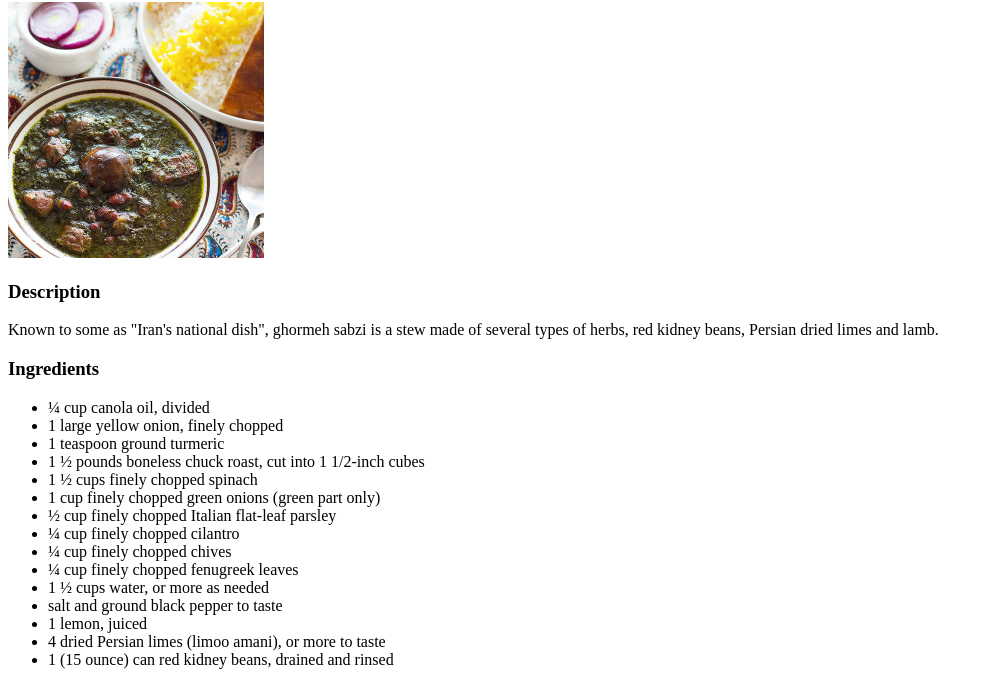
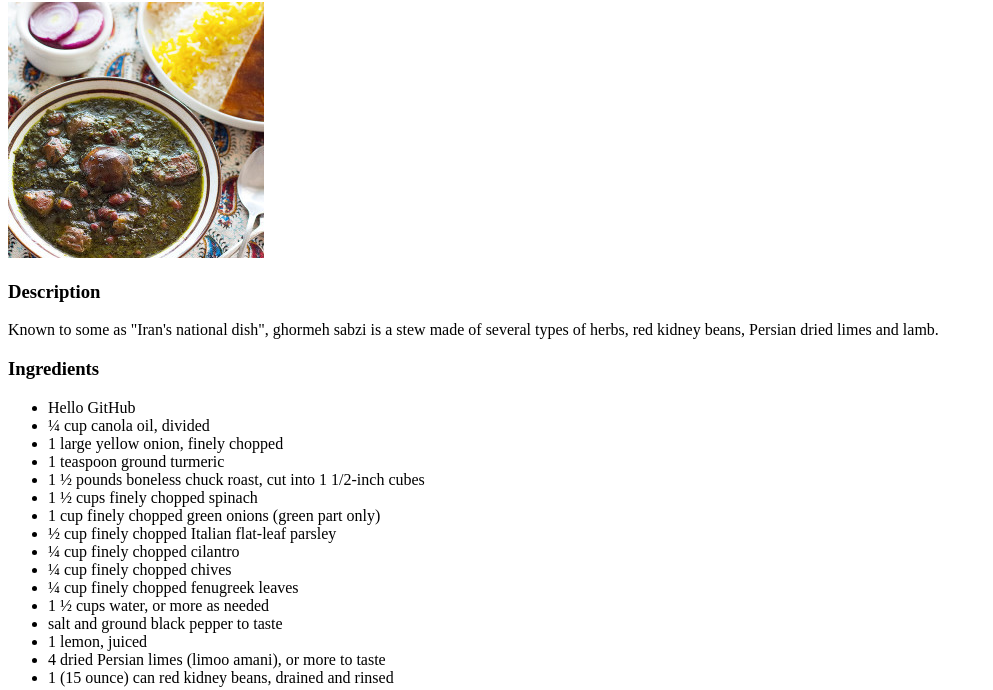
Before and after one commit to Snoopsie1/odin_recipes, a plain HTML site: page recipes/ghormeh_sabzi.html in a window 1280 px wide. Shown: the part 78-768 px from the top of the page, without its empty margins (0-993 px from the left). Drawn offline with Linux system fonts and the light colour scheme.

Commit message:
small greeting to git to test real time render changes

```diff
--- a/recipes/ghormeh_sabzi.html
+++ b/recipes/ghormeh_sabzi.html
@@ -15,6 +15,7 @@
 
         <h3>Ingredients</h3>
         <ul>
+            <li>Hello GitHub</li>
             <li>¼ cup canola oil, divided</li>
             <li>1 large yellow onion, finely chopped</li>
             <li>1 teaspoon ground turmeric</li>
```
